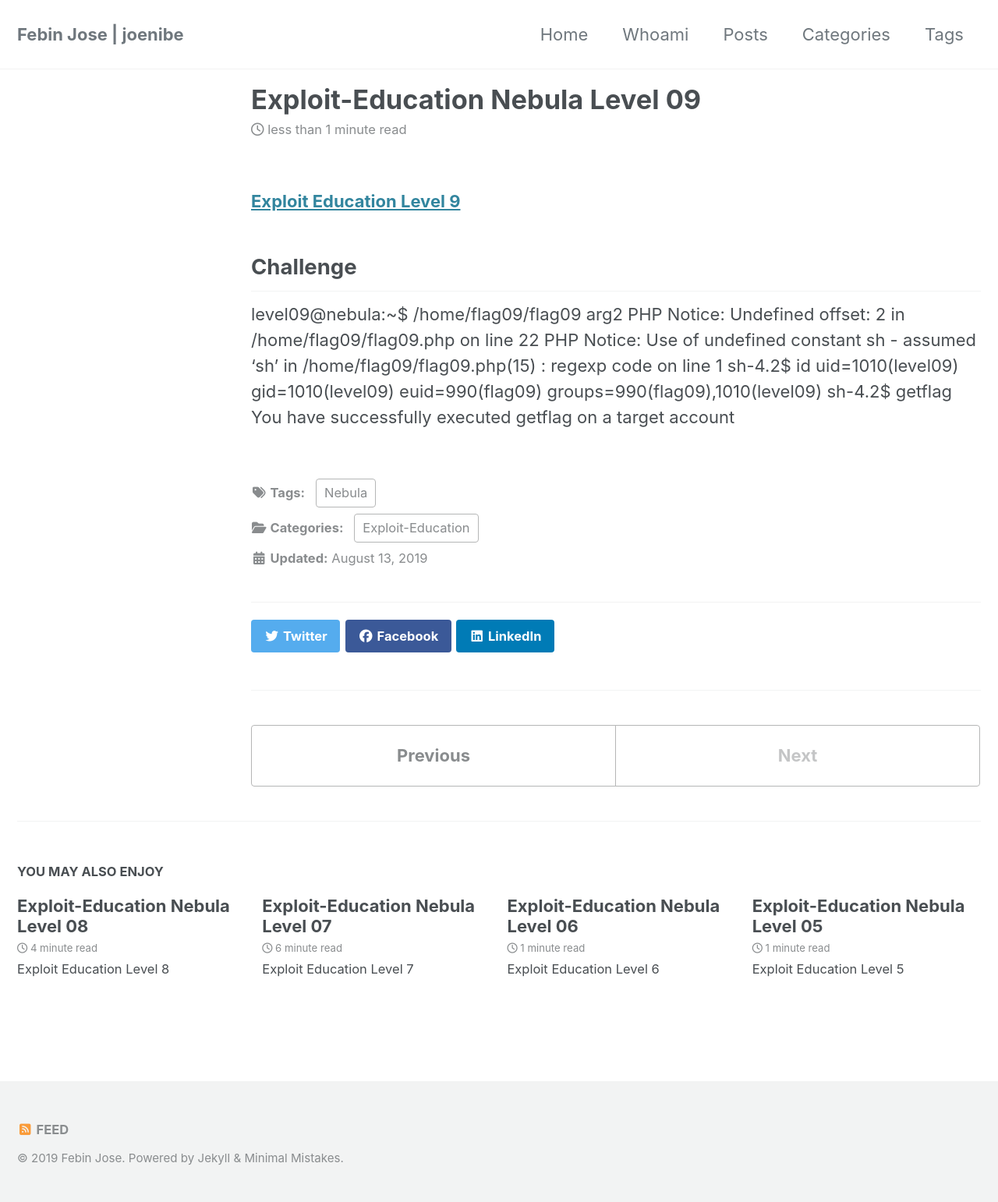
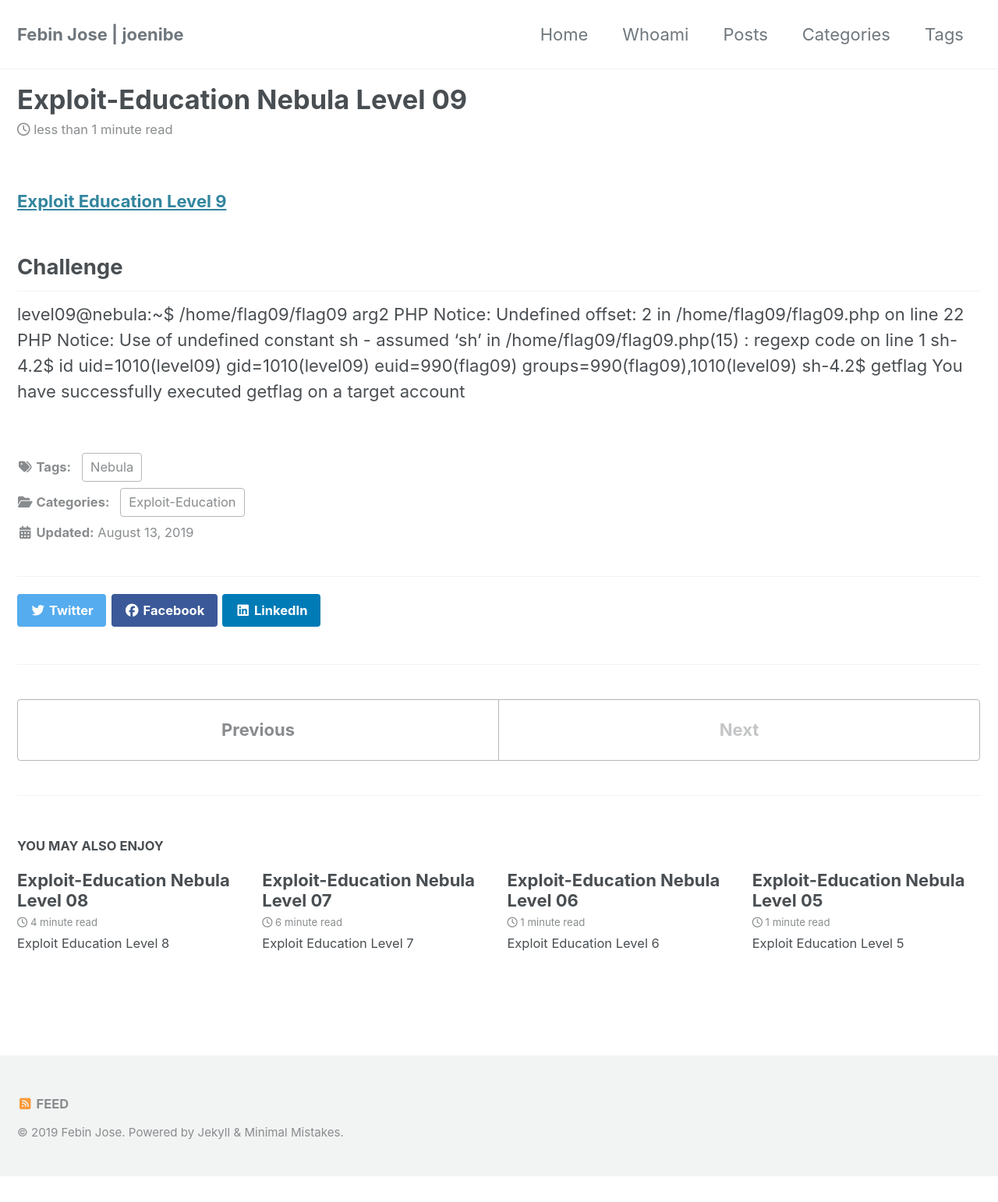
Before and after one commit to JoeNibe/JoeNibe.github.io, a Jekyll site: the page built from _posts/nebula/2019-08-13-level09.md, in a window 1280 px wide. Shown: the whole page at 78% size. Built offline with Jekyll 4.4.1, drawn with Linux system fonts in a browser that asks for light colours; cached includes are drawn as plain includes; nearby versions of some CDN libraries; after the commit the page ends 1509 px from its top, so only the background shows below that.

Commit message:
Update single_c.html

```diff
--- a/_layouts/single_c.html
+++ b/_layouts/single_c.html
@@ -17,7 +17,7 @@
 <div id="main" role="main" >
 
 
-  <article class="page"  itemscope itemtype="https://schema.org/CreativeWork">
+  <article class="page" style="width: auto" itemscope itemtype="https://schema.org/CreativeWork">
     {% if page.title %}<meta itemprop="headline" content="{{ page.title | markdownify | strip_html | strip_newlines | escape_once }}">{% endif %}
     {% if page.excerpt %}<meta itemprop="description" content="{{ page.excerpt | markdownify | strip_html | strip_newlines | escape_once }}">{% endif %}
     {% if page.date %}<meta itemprop="datePublished" content="{{ page.date | date: "%B %d, %Y" }}">{% endif %}
```
